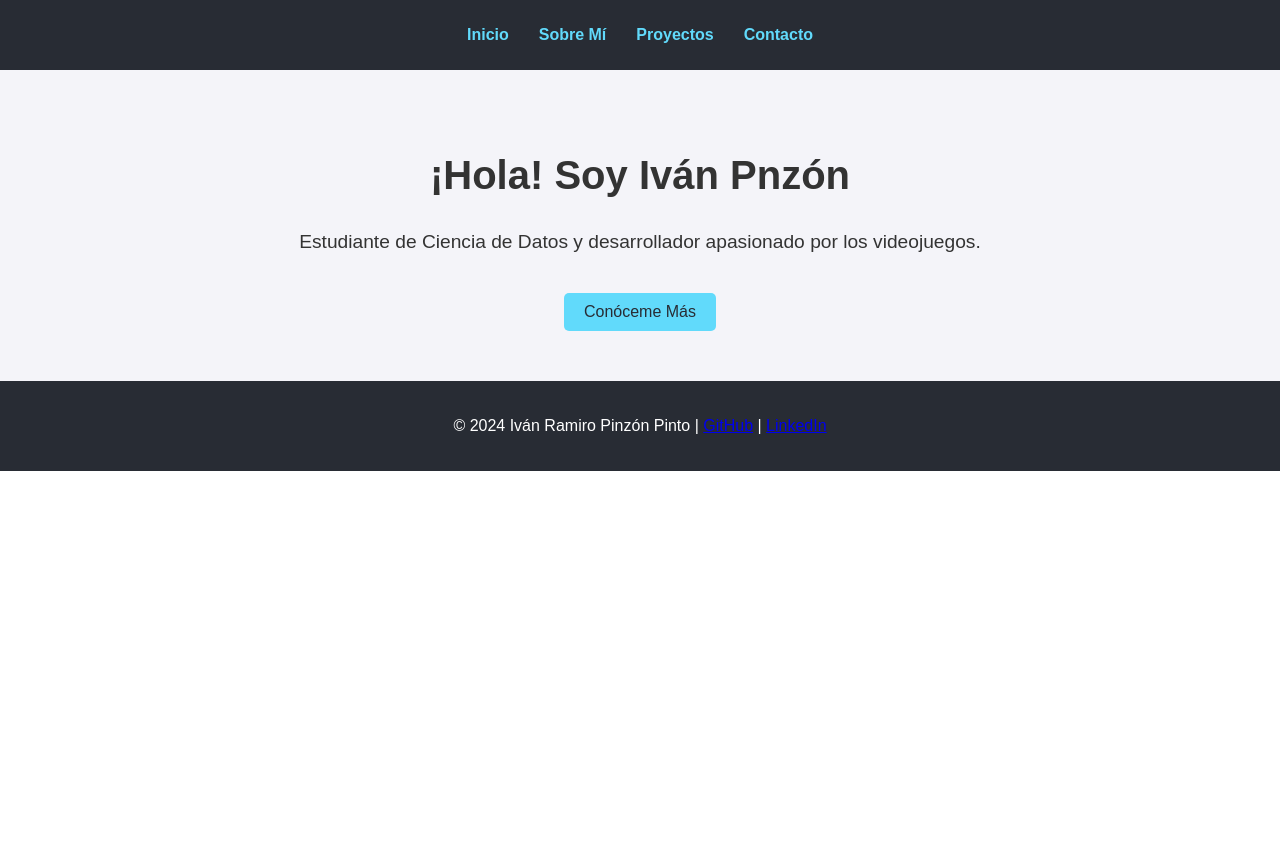
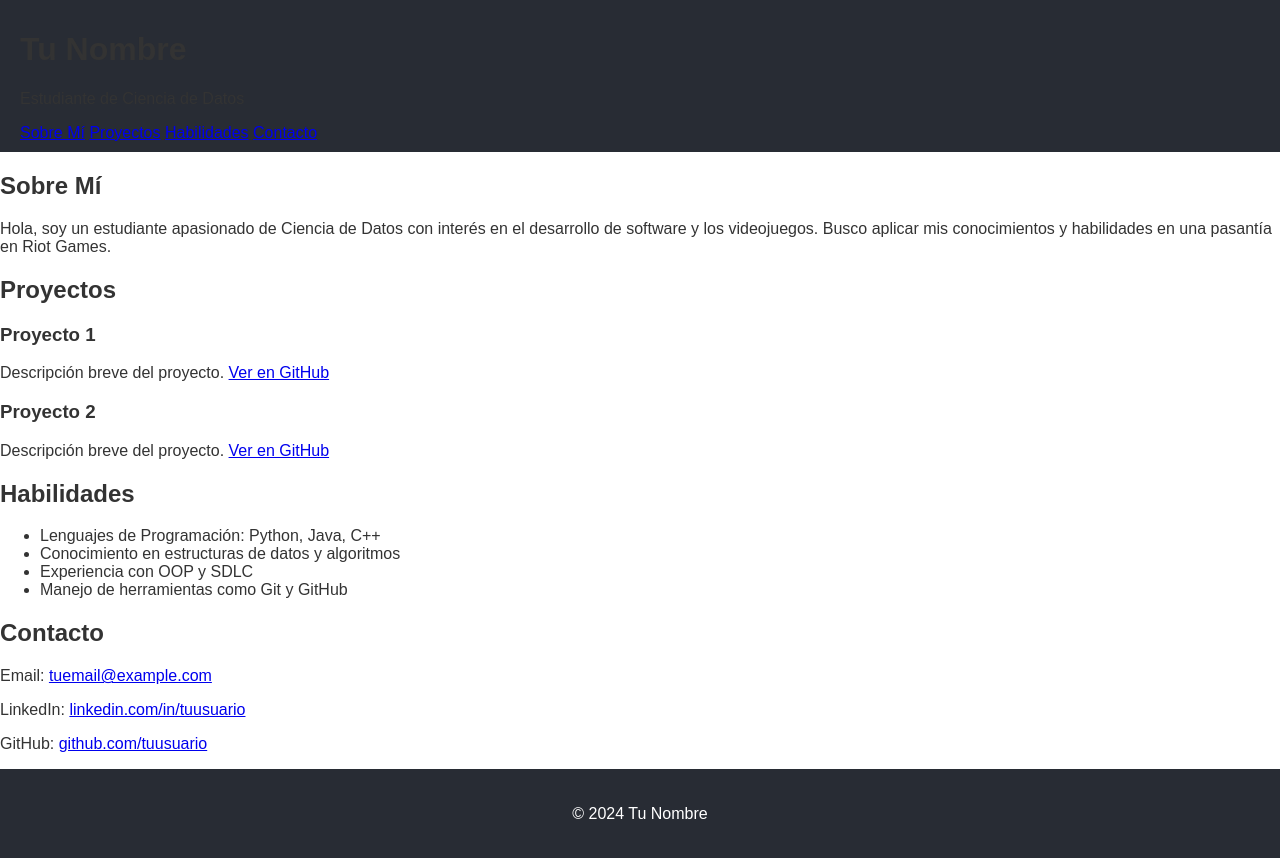
Before and after one commit to Legoar97/legoar.github.io, a plain HTML site: page index.html in a window 1280 px wide. Before the commit the page ends 800 px from the top, so only its background shows below. Drawn offline with Linux system fonts and the light colour scheme.

Commit message:
Update index.html

```diff
--- a/index.html
+++ b/index.html
@@ -2,32 +2,59 @@
 <html lang="es">
 <head>
     <meta charset="UTF-8">
-    <meta name="viewport" content="width=device-width, initial-scale=1.0">
-    <title>Mi Sitio Web - Iván Pinzón</title>
+    <title>Tu Nombre | Estudiante de Ciencia de Datos</title>
     <link rel="stylesheet" href="styles.css">
 </head>
 <body>
     <header>
+        <h1>Tu Nombre</h1>
+        <p>Estudiante de Ciencia de Datos</p>
         <nav>
-            <ul>
-                <li><a href="index.html">Inicio</a></li>
-                <li><a href="about.html">Sobre Mí</a></li>
-                <li><a href="projects.html">Proyectos</a></li>
-                <li><a href="contact.html">Contacto</a></li>
-            </ul>
+            <a href="#sobre-mi">Sobre Mí</a>
+            <a href="#proyectos">Proyectos</a>
+            <a href="#habilidades">Habilidades</a>
+            <a href="#contacto">Contacto</a>
         </nav>
     </header>
 
-    <main>
-        <section class="hero">
-            <h1>¡Hola! Soy Iván Pnzón</h1>
-            <p>Estudiante de Ciencia de Datos y desarrollador apasionado por los videojuegos.</p>
-            <a href="about.html" class="btn">Conóceme Más</a>
-        </section>
-    </main>
+    <section id="sobre-mi">
+        <h2>Sobre Mí</h2>
+        <p>Hola, soy un estudiante apasionado de Ciencia de Datos con interés en el desarrollo de software y los videojuegos. Busco aplicar mis conocimientos y habilidades en una pasantía en Riot Games.</p>
+    </section>
+
+    <section id="proyectos">
+        <h2>Proyectos</h2>
+        <div class="proyecto">
+            <h3>Proyecto 1</h3>
+            <p>Descripción breve del proyecto. <a href="https://github.com/tuusuario/proyecto1">Ver en GitHub</a></p>
+        </div>
+        <div class="proyecto">
+            <h3>Proyecto 2</h3>
+            <p>Descripción breve del proyecto. <a href="https://github.com/tuusuario/proyecto2">Ver en GitHub</a></p>
+        </div>
+        <!-- Agrega más proyectos según sea necesario -->
+    </section>
+
+    <section id="habilidades">
+        <h2>Habilidades</h2>
+        <ul>
+            <li>Lenguajes de Programación: Python, Java, C++</li>
+            <li>Conocimiento en estructuras de datos y algoritmos</li>
+            <li>Experiencia con OOP y SDLC</li>
+            <li>Manejo de herramientas como Git y GitHub</li>
+            <!-- Agrega más habilidades relevantes -->
+        </ul>
+    </section>
+
+    <section id="contacto">
+        <h2>Contacto</h2>
+        <p>Email: <a href="mailto:tuemail@example.com">tuemail@example.com</a></p>
+        <p>LinkedIn: <a href="https://www.linkedin.com/in/tuusuario/">linkedin.com/in/tuusuario</a></p>
+        <p>GitHub: <a href="https://github.com/tuusuario">github.com/tuusuario</a></p>
+    </section>
 
     <footer>
-        <p>© 2024 Iván Ramiro Pinzón Pinto | <a href="https://github.com/Legoar97">GitHub</a> | <a href="https://www.linkedin.com/in/ivanramiropinzon//">LinkedIn</a></p>
+        <p>© 2024 Tu Nombre</p>
     </footer>
 </body>
 </html>
```
